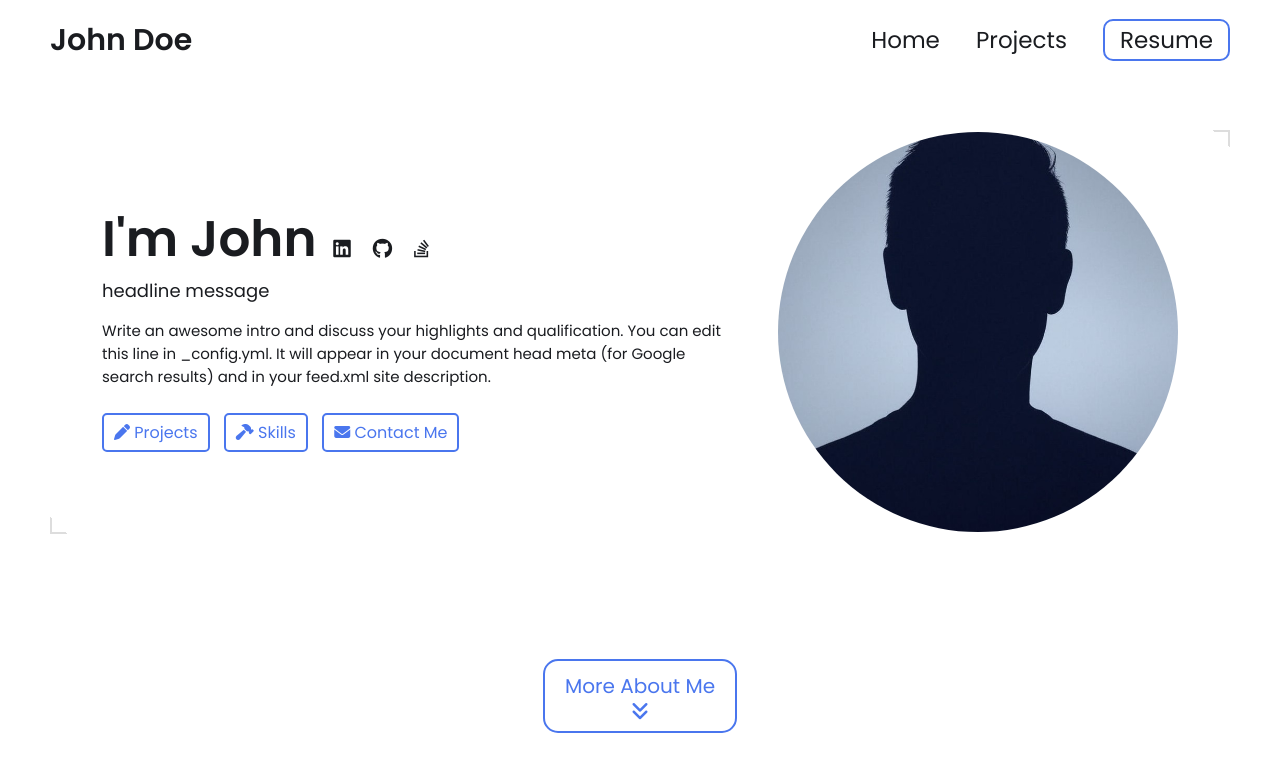
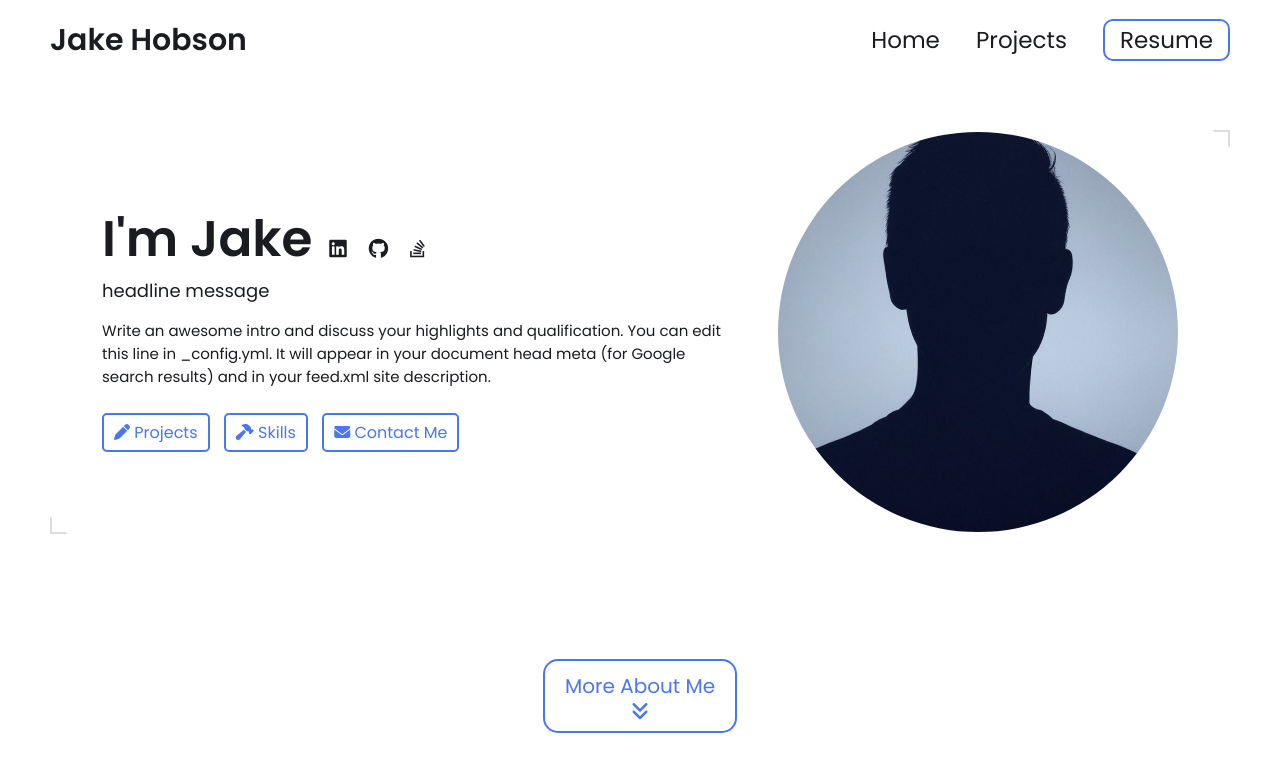
Before and after one commit to jakehobson8/jakehobson8.github.io, a Jekyll site: the page built from index.html, in a window 1280 px wide and 900 px high. Shown: the top 772 px of the window. Built offline with Jekyll 4.4.1, drawn with Linux system fonts in a browser that asks for light colours.

Commit message:
Added resume and changed on site names

```diff
--- a/_config.yml
+++ b/_config.yml
@@ -7,12 +7,12 @@
 
 # Main Page Setup
 
-title: John Doe's Portfolio # This is what shows up in the tab of the browser
+title: Jake Hobson's Portfolio # This is what shows up in the tab of the browser
 
 
 
 # Hero Section
-name: John Doe
+name: Jake Hobson
 headline: headline message
 description: >- # dont remove this line. this will ignore all new lines until the next section
   Write an awesome intro and discuss your highlights and qualification. You can edit this
```
Also changed, not shown: 1 other file.
